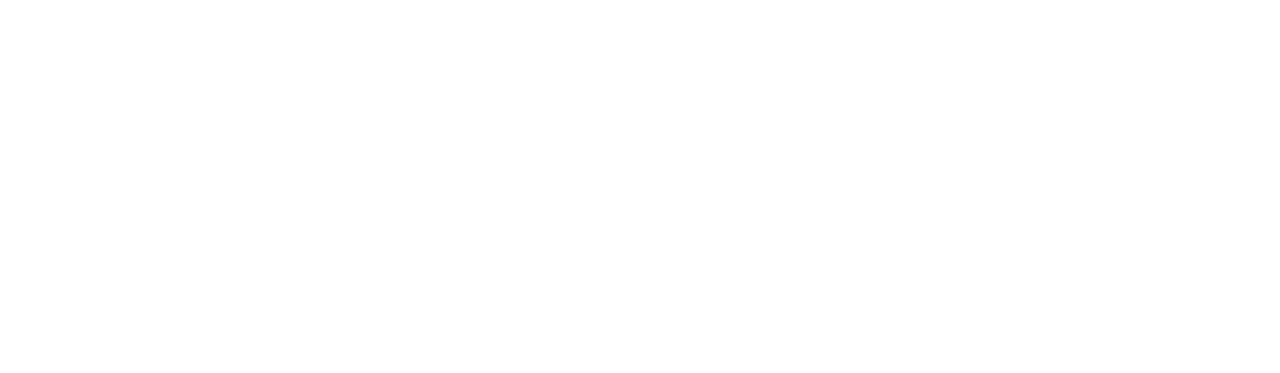
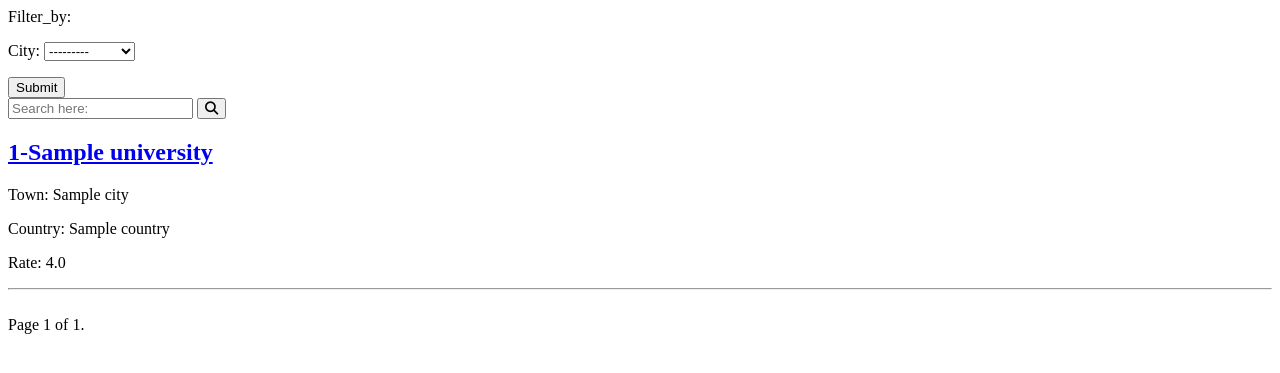
Before and after one commit to Jordano98/University-project, a Django app: page / in a window 1280 px wide. Before the commit the part shown is empty. Shown: the top 373 px of the page. Run offline with Django 3.2, Linux system fonts and the light colour scheme; tables that the repository leaves empty hold one stand-in row (values such as "Sample post"); some libraries are stand-ins or nearby versions.

Commit message:
final part of edition

```diff
--- a/core/settings.py
+++ b/core/settings.py
@@ -38,6 +38,7 @@ INSTALLED_APPS = [
     'django.contrib.messages',
     'django.contrib.staticfiles',
     'university',
+    'rest_framework',
 ]
 
 MIDDLEWARE = [
--- a/core/urls.py
+++ b/core/urls.py
@@ -21,6 +21,7 @@ from django.conf.urls.static import static
 urlpatterns = [
     path('admin/', admin.site.urls),
     path('',include('university.urls')),
+    path('api-auth/', include('rest_framework.urls')),
 ]
 
 if settings.DEBUG :
--- a/requirements.txt
+++ b/requirements.txt
@@ -1,2 +1,5 @@
 django>3.2,<3.3
 pillow
+djangorestframework
+markdown       # Markdown support for the browsable API.
+django-filter  # Filtering support
--- a/templates/university/university_list.html
+++ b/templates/university/university_list.html
@@ -4,9 +4,50 @@
     <meta charset="UTF-8">
     <meta http-equiv="X-UA-Compatible" content="IE=edge">
     <meta name="viewport" content="width=device-width, initial-scale=1.0">
+    <script src="https://kit.fontawesome.com/5854e4aa93.js" crossorigin="anonymous"></script>
     <title>University List</title>
 </head>
 <body>
+    <div>
+        <span>Filter_by:</span>
+        <form method="get">
+            {{ filter.form.as_p }}
+            <input type="submit" />
+        </form>
+    </div>
 
+    <div>
+        <form action="{% url 'university:search' %}" method="get">
+            <input placeholder="Search here:" name="s"  type="text" onfocus="this.placeholder = ''"
+                onblur="this.placeholder = 'Search here:'">
+            <button type="submit"><i class="fa fa-search"></i></button>
+        </form>
+    </div>
+    {% for uni in unis %}
+    <div>
+        <a href="{% url 'university:uni-detail' pk=uni.id %}"><h2>{{uni.id}}-{{uni.name}}</h2></a>
+        <p>Town: {{uni.city}}</p>
+        <p>Country: {{uni.city.country}}</p>
+        <p>Rate: {{uni.admission_rate}}</p>
+    </div><hr>
+    {% endfor %}
+    <br>
+    <div class="pagination">
+        <span class="step-links">
+            {% if page_obj.has_previous %}
+                <a href="?page=1">&laquo; first</a>
+                <a href="?page={{ page_obj.previous_page_number }}">previous</a>
+            {% endif %}
+
+            <span class="current">
+                Page {{ page_obj.number }} of {{ page_obj.paginator.num_pages }}.
+            </span>
+
+            {% if page_obj.has_next %}
+                <a href="?page={{ page_obj.next_page_number }}">next</a>
+                <a href="?page={{ page_obj.paginator.num_pages }}">last &raquo;</a>
+            {% endif %}
+        </span>
+    </div>
 </body>
 </html>
--- a/university/urls.py
+++ b/university/urls.py
@@ -1,6 +1,10 @@
 from django.urls import path
-from .views import UniListView,UniDetailView
+from .views import UniListView,UniDetailView,uni_search
+
+app_name= 'university'
+
 urlpatterns = [
     path('',UniListView.as_view(),name = 'uni-list'),
     path('university/<int:pk>/',UniDetailView.as_view(),name = 'uni-detail'),
+    path('search/',uni_search,name="search"),
 ]
--- a/university/views.py
+++ b/university/views.py
@@ -1,15 +1,53 @@
 from django.shortcuts import render,redirect
 from django.views.generic import ListView,DetailView
+import django_filters
 from .models import University
 # Create your views here.
+
+class UniFilter(django_filters.FilterSet):
+    class Meta:
+        model = University
+        fields = ["city"]
+
 
 class UniListView(ListView):
     paginate_by = 2
     model = University
-    queryset = University.objects.all()
+    context_object_name = 'unis'
 
-    context_object_name = 'unis'
+    def get_queryset(self):
+        queryset = super().get_queryset()
+        filter = UniFilter(self.request.GET, queryset)
+        return filter.qs
+
+    def get_context_data(self, **kwargs):
+        context = super().get_context_data(**kwargs)
+        queryset = self.get_queryset()
+        filter = UniFilter(self.request.GET, queryset)
+        context["filter"] = filter
+        return context
+
 
 class UniDetailView(DetailView):
 
     model = University
+
+    context_object_name = 'uni'
+
+
+def uni_search(request):
+    unis=University.objects.all()
+    if request.method == 'GET':
+        if x := request.GET.get('s') :
+            name = unis.filter(name__contains=x)
+            city = unis.filter(city__name__contains=x)
+            country = unis.filter(city__country__name__contains=x)
+            if name:
+                unis=name
+            elif city:
+                unis = city
+            elif country:
+                unis =country
+
+    context={'unis':unis }
+    return render(request,'university/university_list.html',context)
```
Also changed, not shown: templates/university/university_detail.html (+8 -1 lines).
